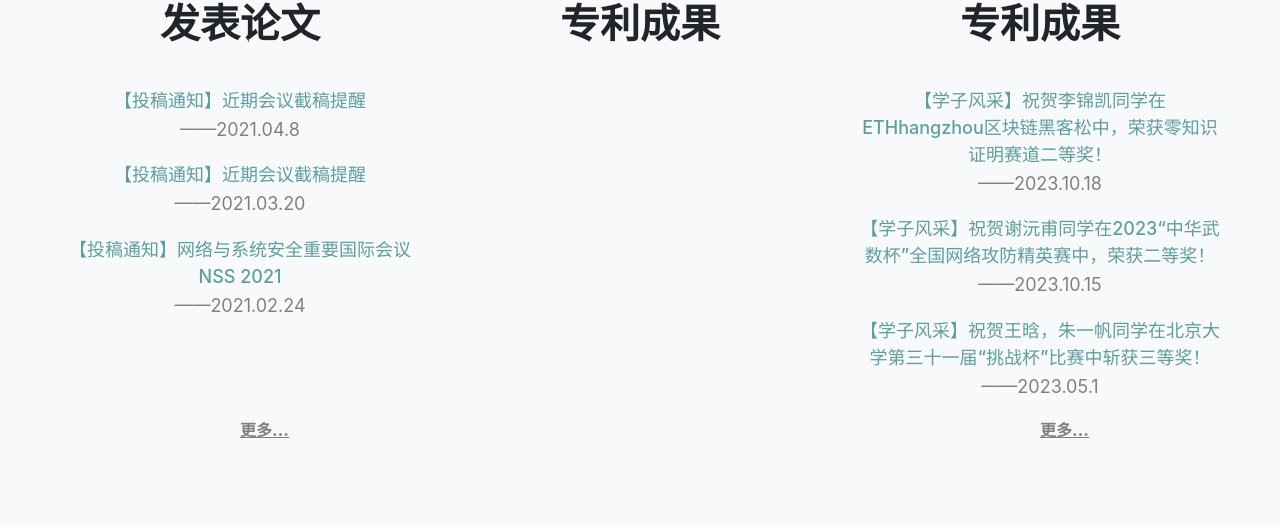
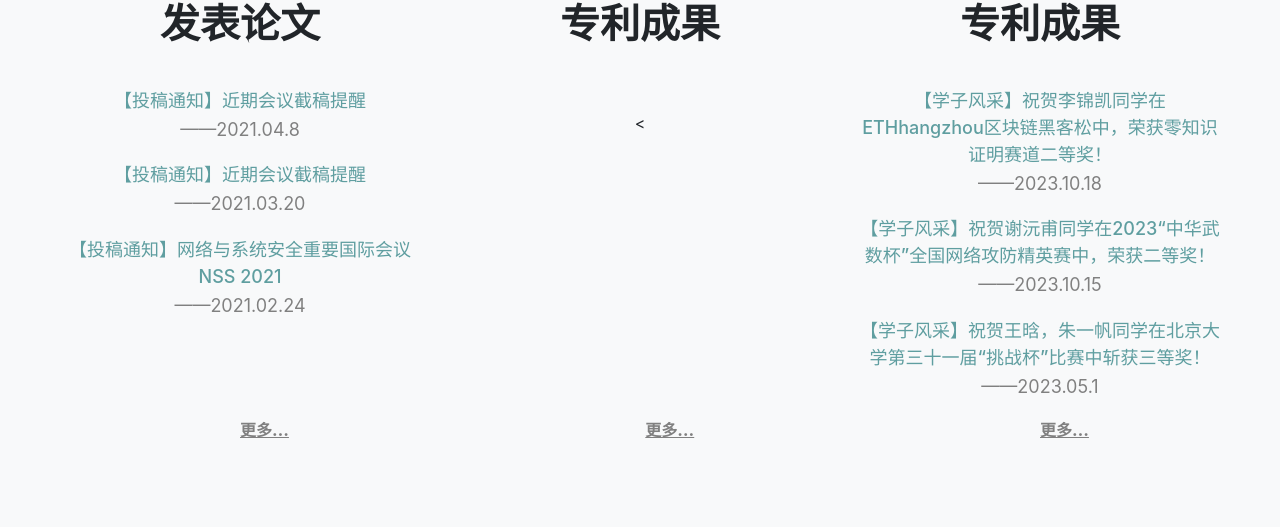
Before and after one commit to xxycfhb/xxycfhb.github.io, a Jekyll site: the page built from index.md, in a window 1280 px wide and 900 px high, scrolled down 1607 px. Shown: the part 147-674 px from the top of the window. Built offline with Jekyll 4.4.1, drawn with Linux system fonts in a browser that asks for light colours; some web fonts are replaced.

Commit message:
Update clustrmap.html

```diff
--- a/_includes/clustrmap.html
+++ b/_includes/clustrmap.html
@@ -51,7 +51,7 @@
 				<p class="itemdate">——{{post.date| date: "%Y.%m.%-d  "}}</p>
 				{% endfor%}
 				<br>
-				<!-- <a href="{{ site.data.sitetext.middlecolumn.urlmiddle}}" class="morelist" >{{ site.data.sitetext.middlecolumn.titlereadmore}}</a> -->
+				<<a href="{{ site.data.sitetext.middlecolumn.urlmiddle}}" class="morelist" >{{ site.data.sitetext.middlecolumn.titlereadmore}}</a>
 			</div>
 
 			<!--Notice-->
@@ -67,7 +67,8 @@
 				<br>
 				<a href="{{ site.data.sitetext.middlecolumn.urlmiddle}}" class="morelist" >{{ site.data.sitetext.middlecolumn.titlereadmore}}</a>
 			</div>
-			<!-- <div class="col-md-4 col-sm-6 " style="text-align: center;">
+
+			<!--  已删除部分  <div class="col-md-4 col-sm-6 " style="text-align: center;">
 				<br>
 				<br>
 				<h2 class="section-heading text-uppercase">{{ site.data.sitetext.middlecolumn.titleright}}</h2>
```
